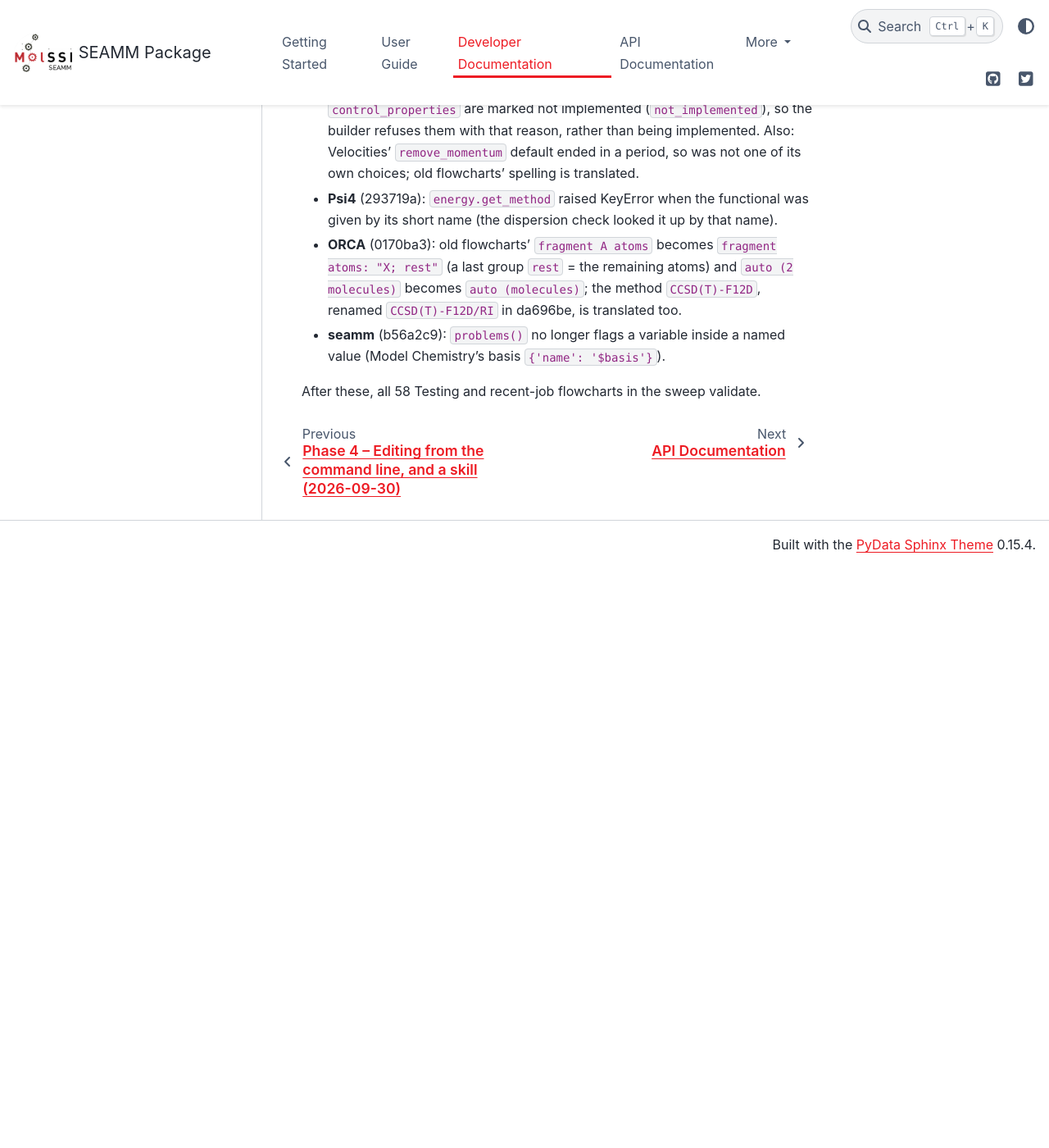
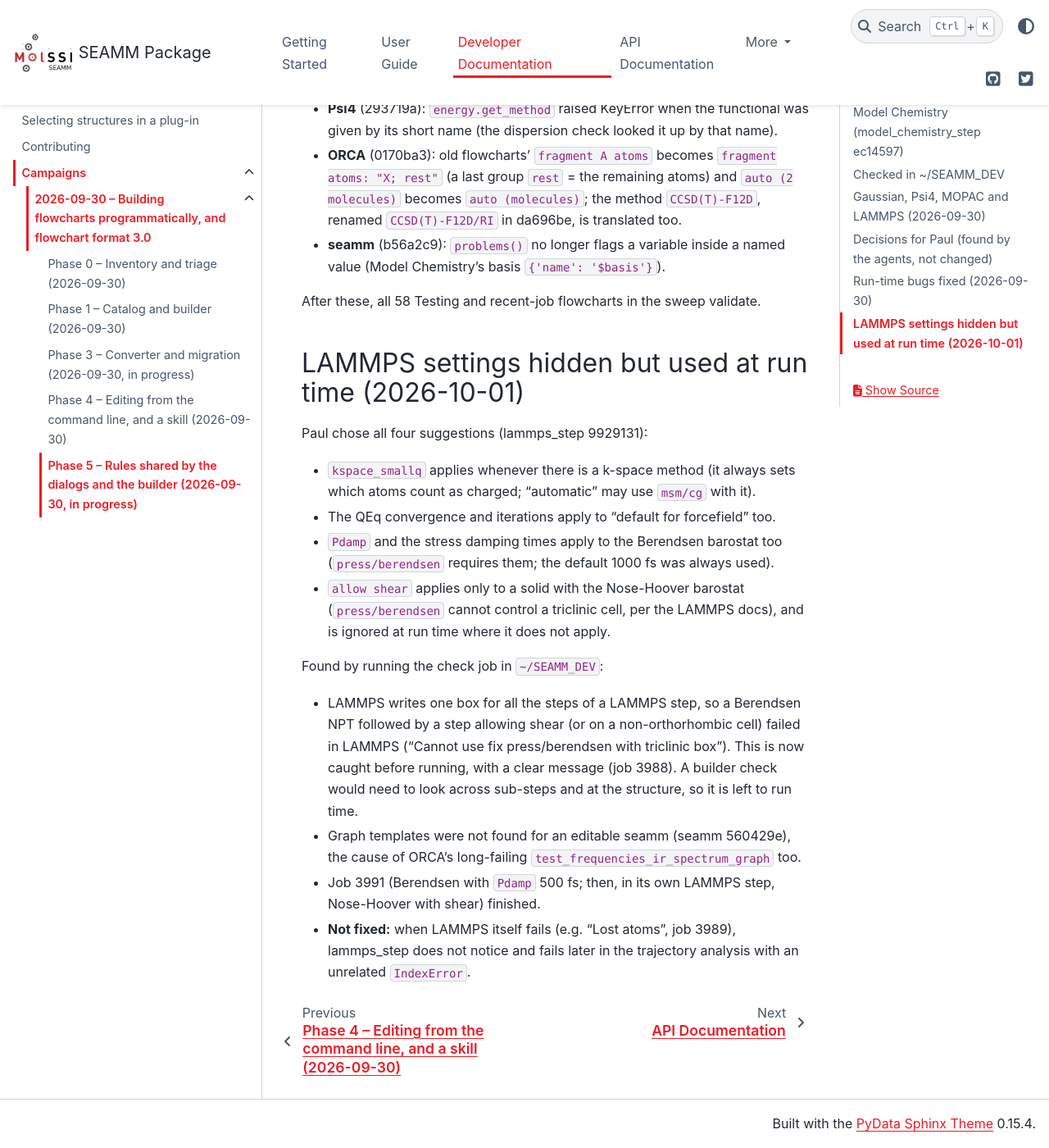
Before and after one commit to molssi-seamm/seamm, a Sphinx documentation site: the page built from docs/developer_guide/campaigns/2026-09-30/NOTES_phase5.rst, in a window 1280 px wide and 1400 px high, scrolled down 4728 px. Shown: the whole window at 82% size. Built offline with Sphinx 7.4.7 and the PyData theme 0.15.4, drawn with Linux system fonts in a browser that asks for light colours; pages that are not in the unit, such as notebooks, are missing from menus; before the commit the page ends 5421 px from its top, so only the background shows below that; some of the changed text lies outside the part shown.

Commit message:
Campaign notes: LAMMPS hidden settings
Co-Authored-By: Claude Opus 5.5 <noreply@anthropic.com>

```diff
--- a/docs/developer_guide/campaigns/2026-09-30/NOTES_phase5.rst
+++ b/docs/developer_guide/campaigns/2026-09-30/NOTES_phase5.rst
@@ -184,3 +180,32 @@ Committed locally on each ``dev``; not pushed.
   value (Model Chemistry's basis ``{'name': '$basis'}``).
 
 After these, all 58 Testing and recent-job flowcharts in the sweep validate.
+
+LAMMPS settings hidden but used at run time (2026-10-01)
+--------------------------------------------------------
+
+Paul chose all four suggestions (lammps_step 9929131):
+
+- ``kspace_smallq`` applies whenever there is a k-space method (it always sets which
+  atoms count as charged; "automatic" may use ``msm/cg`` with it).
+- The QEq convergence and iterations apply to "default for forcefield" too.
+- ``Pdamp`` and the stress damping times apply to the Berendsen barostat too
+  (``press/berendsen`` requires them; the default 1000 fs was always used).
+- ``allow shear`` applies only to a solid with the Nose-Hoover barostat
+  (``press/berendsen`` cannot control a triclinic cell, per the LAMMPS docs), and is
+  ignored at run time where it does not apply.
+
+Found by running the check job in ``~/SEAMM_DEV``:
+
+- LAMMPS writes one box for all the steps of a LAMMPS step, so a Berendsen NPT
+  followed by a step allowing shear (or on a non-orthorhombic cell) failed in LAMMPS
+  ("Cannot use fix press/berendsen with triclinic box"). This is now caught before
+  running, with a clear message (job 3988). A builder check would need to look
+  across sub-steps and at the structure, so it is left to run time.
+- Graph templates were not found for an editable seamm (seamm 560429e), the cause of
+  ORCA's long-failing ``test_frequencies_ir_spectrum_graph`` too.
+- Job 3991 (Berendsen with ``Pdamp`` 500 fs; then, in its own LAMMPS step, Nose-Hoover
+  with shear) finished.
+- **Not fixed:** when LAMMPS itself fails (e.g. "Lost atoms", job 3989), lammps_step
+  does not notice and fails later in the trajectory analysis with an unrelated
+  ``IndexError``.
```
Also changed, not shown: other parts of docs/developer_guide/campaigns/2026-09-30/NOTES_phase5.rst (+0 -4 lines).
